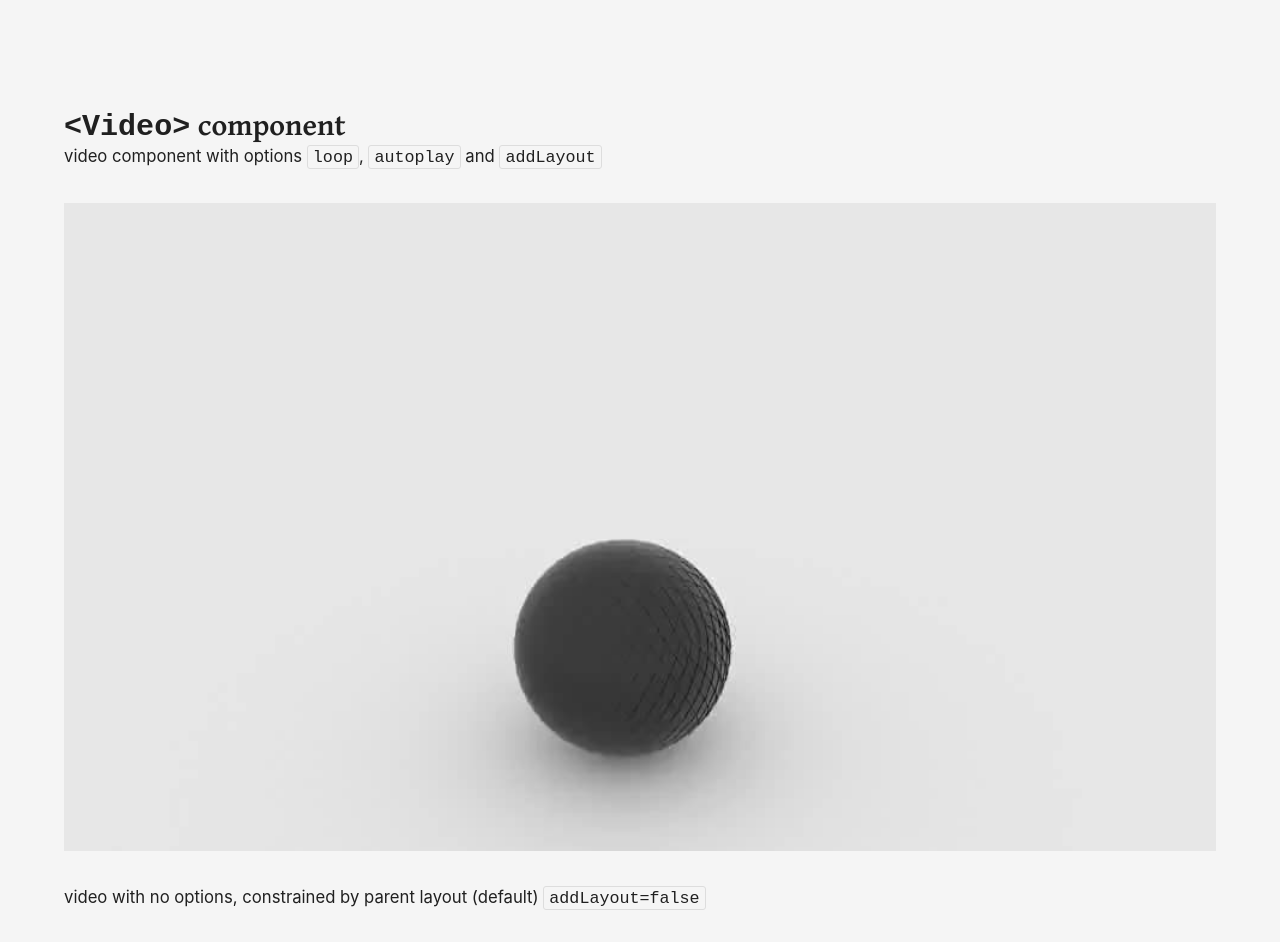
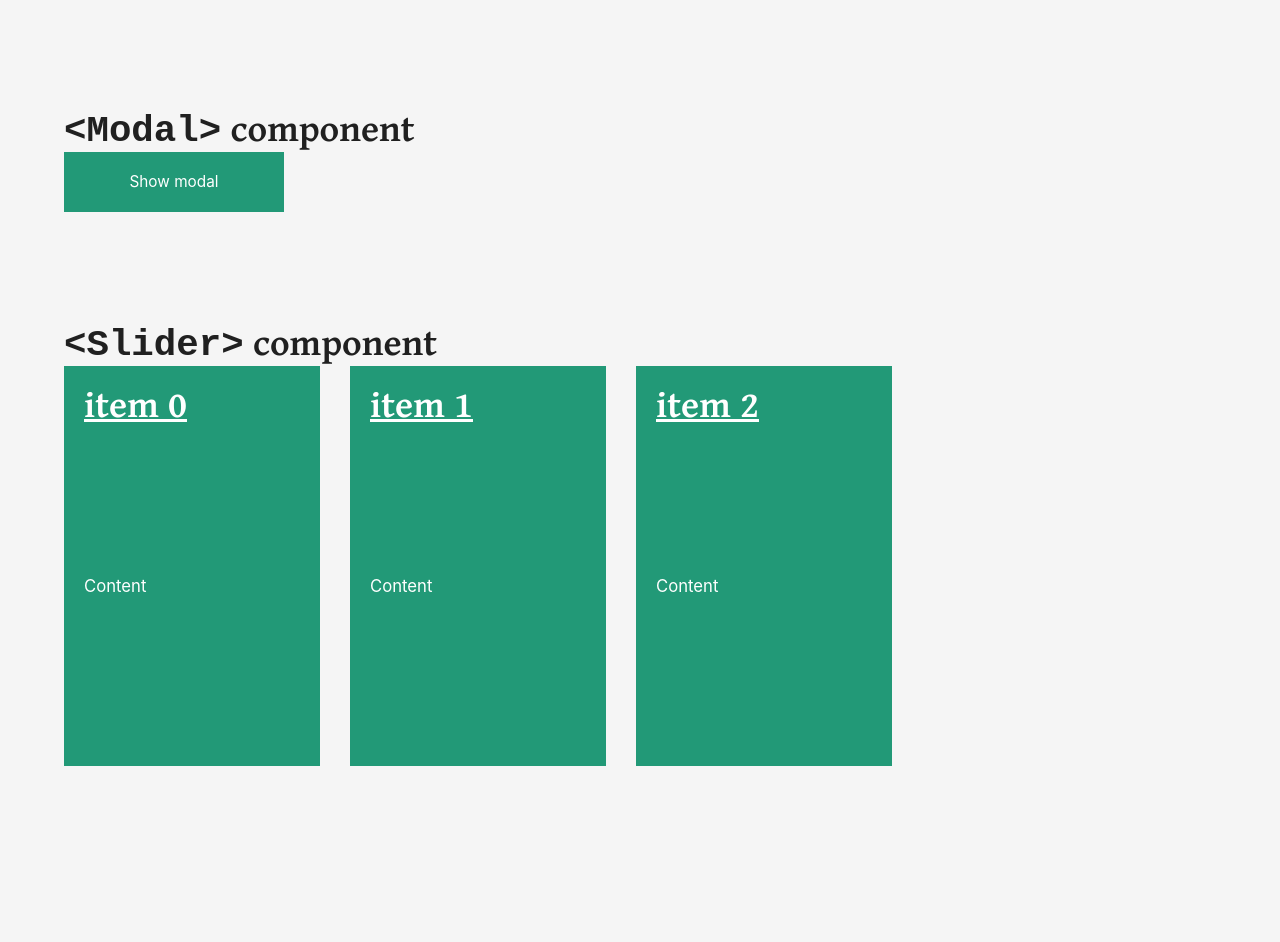
Before and after one commit to YuriiCodes/istonFinal, a Next.js app: page / in a window 1280 px wide. Shown: the part 3510-4452 px from the top of the page. Built offline with nearby package versions, Linux system fonts and the light colour scheme; a web font is replaced by a local one.

Commit message:
Added carousel component

```diff
--- a/package.json
+++ b/package.json
@@ -50,6 +50,7 @@
     "react": "^18.2.0",
     "react-dom": "^18.2.0",
     "react-intersection-observer": "^9.4.0",
+    "react-responsive-carousel": "^3.2.23",
     "react-transition-group": "^4.4.5",
     "redis": "^3.1.2",
     "sass": "^1.58.3",
--- /dev/null
+++ b/src/components/carouselSlice/CarouselSlice.module.scss
@@ -0,0 +1,41 @@
+@import 'styles/config';
+
+.container {
+  background-color: $color-slideshow;
+  width: 100%;
+  height: 100%;
+  padding: 8em;
+  &__title {
+    color: $color-font-contrast;
+    font-size: $h1-size;
+
+  }
+}
+.carousel{
+  margin-top: 3em;
+  width: 50vw;
+  &__item{
+    height: 100%;
+  }
+  &__image{
+    height: 100%;
+    width: 100%;
+    object-fit: cover;
+  }
+}
+
+.btn {
+  background-color: $color-font !important;
+}
+
+.headings {
+  //on mobile display as block one after another, on larger screens display as flex:
+  display: flex;
+  flex-direction: column;
+  border-bottom: 1px solid $color-border;
+  justify-content: space-between;
+  @media (min-width: $min-tablet) {
+    flex-direction: row;
+  }
+
+}
--- a/src/pages/index.tsx
+++ b/src/pages/index.tsx
@@ -182,37 +182,7 @@ export default function StarterHome() {
         />
       </Section>
 
-      <Section container>
-        <H3 as="h2">
-          <code>&lt;Video&gt;</code> component
-        </H3>
-        <RichTextStatic>
-          <p style={{ marginBottom: '2rem' }}>
-            video component with options <code>loop</code>, <code>autoplay</code> and{' '}
-            <code>addLayout</code>
-          </p>
-        </RichTextStatic>
-        <Video
-          addLayout
-          autoplay
-          loop
-          src="/videos/temp/temp.mp4"
-          width={960}
-          height={540}
-          poster="/videos/temp/poster.jpg"
-        />
-        <RichTextStatic>
-          <p style={{ margin: '2rem 0' }}>
-            video with no options, constrained by parent layout (default){' '}
-            <code>addLayout=false</code>
-          </p>
-        </RichTextStatic>
-        <div
-          style={{ position: 'relative', width: 'min(100%, 700px)', height: '50vmin' }}
-        >
-          <Video src="/videos/temp/temp.mp4" width={960} height={540} />
-        </div>
-      </Section>
+
 
       <Section container>
         <H2>
--- a/src/styles/variables.scss
+++ b/src/styles/variables.scss
@@ -61,6 +61,7 @@ $color-link: $color-primary;
 $color-placeholder: #ddd;
 $color-date: #3862E0;
 $color-date-background: #476CDE;
+$color-slideshow: #101619;
 
 // optional dark mode variables
 // $color-background-dark-mode: #000;
```
Also changed, not shown: src/components/carouselSlice/CarouselSlice.tsx (added, +49 -0 lines), src/containers/slices/FrontPageSlices.tsx (+6 -5 lines), src/hooks/useIsMobile.ts (added, +18 -0 lines), 1 other file (tests, documents, lock files or other folders).
